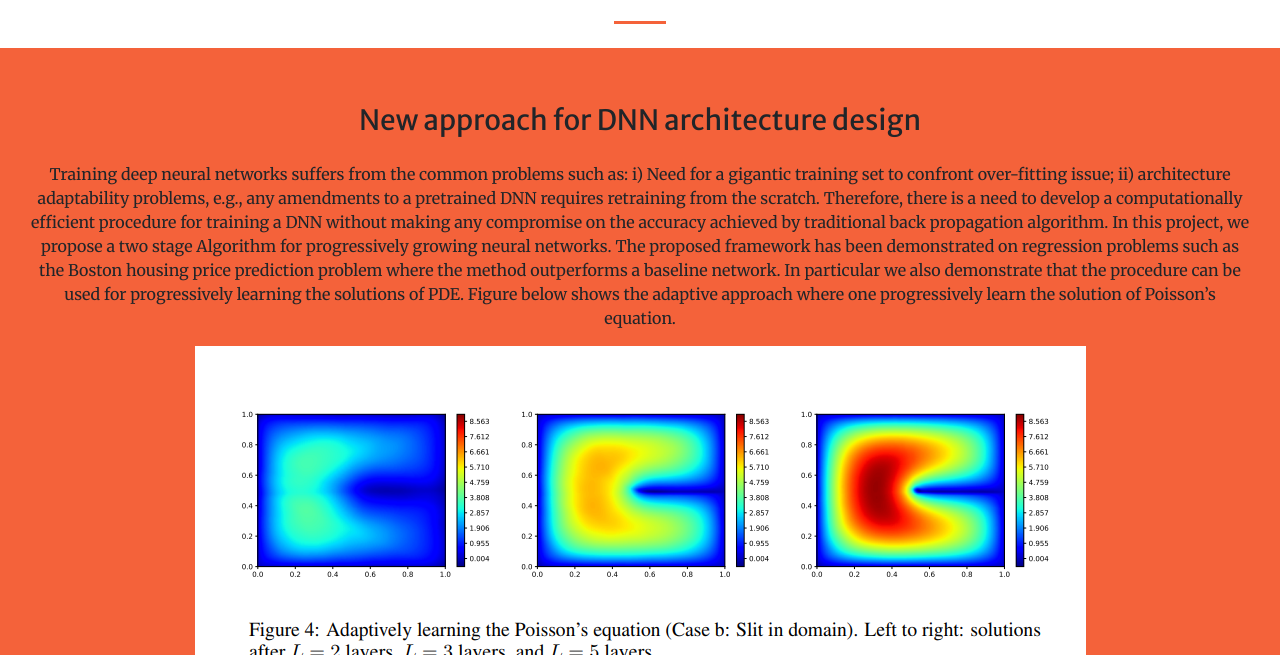
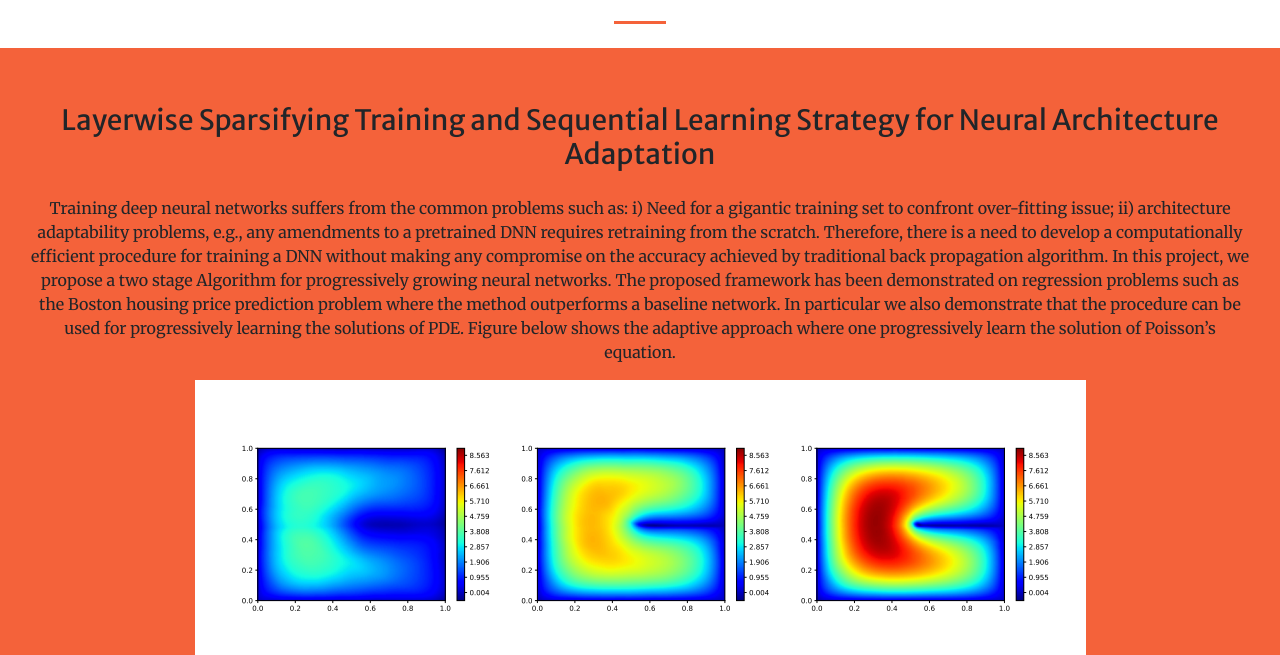
Before and after one commit to cgkrishnanunni/machine_learning, a plain HTML site: page index.html in a window 1280 px wide. Shown: the part 145-800 px from the top of the page. Drawn offline with nearby package versions, Linux system fonts and the light colour scheme.

Commit message:
Update index.html

```diff
--- a/index.html
+++ b/index.html
@@ -74,7 +74,7 @@
 
               </div>
               <div class="col-lg-12 col-sm-12 text-center">
-                <h3 class="mt-4 mb-4">New approach for DNN architecture design</h3>
+                <h3 class="mt-4 mb-4">Layerwise Sparsifying Training and Sequential Learning Strategy for Neural Architecture Adaptation</h3>
                 <p class="text-faded"> Training deep neural networks suffers from the common problems such as: i) Need for a gigantic training set to confront over-fitting issue; ii) architecture adaptability problems, e.g., any amendments to a pretrained DNN requires retraining from the scratch. Therefore, there is a need to develop a computationally efficient procedure for training a DNN without making any compromise on the accuracy achieved by traditional back propagation algorithm. In this project, we propose a two stage Algorithm for progressively growing neural networks.  The proposed framework has been demonstrated on regression problems such as the Boston housing price prediction problem where the method outperforms a baseline network.
                   In particular we also demonstrate that the procedure can be used for progressively learning the solutions of PDE. Figure below shows the adaptive approach where one progressively learn the solution of Poisson’s equation.  <span class="RlRed"></span></p>
                   <figure>
```
